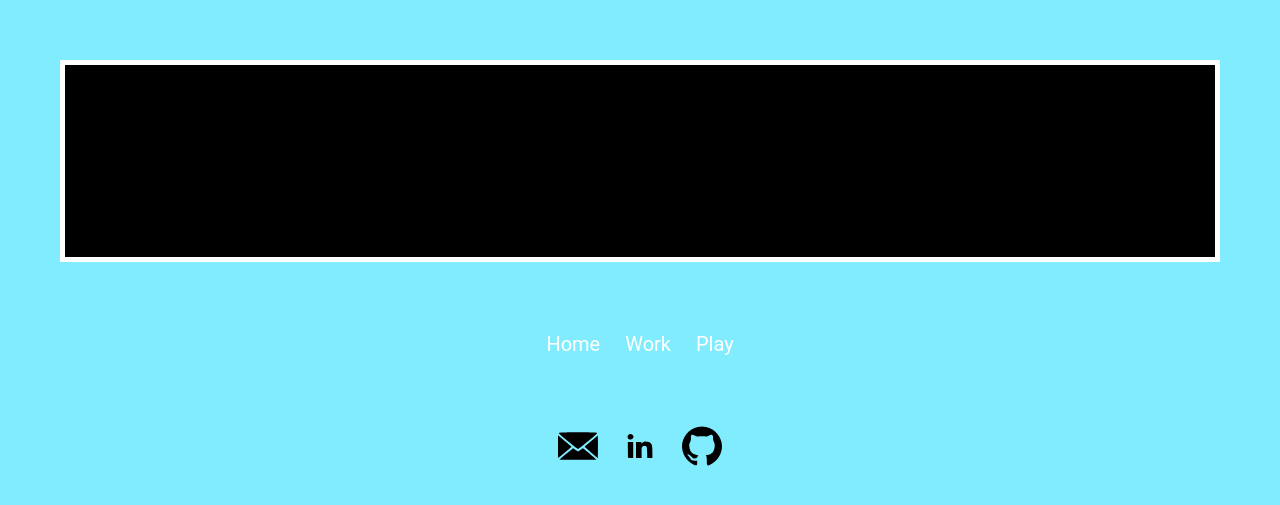
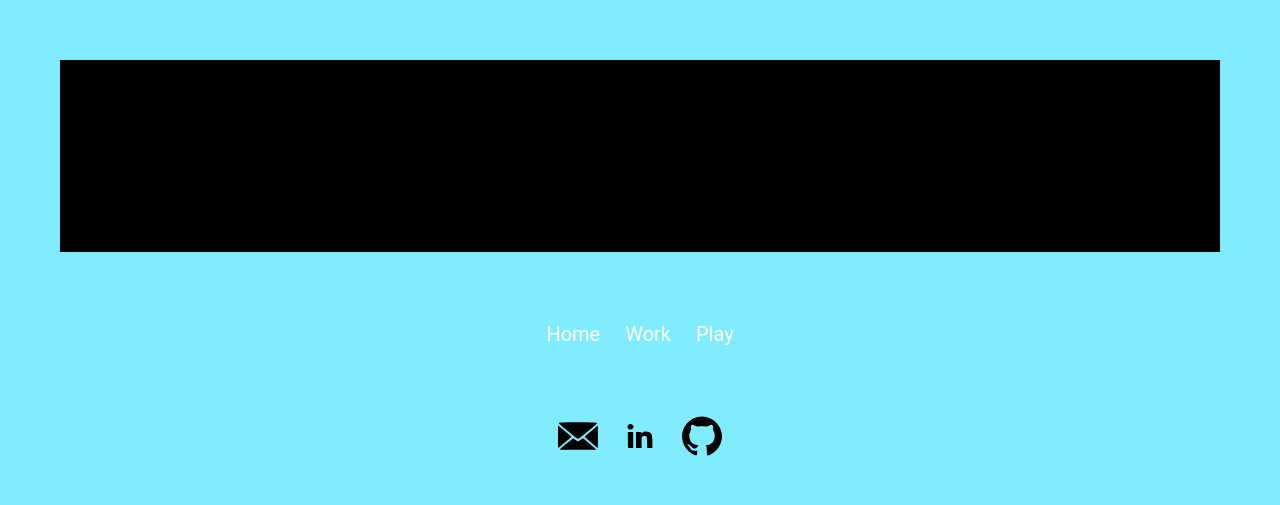
Before and after one commit to Anupya/anupya.github.io, a Jekyll site: the page built from index.html, in a window 1280 px wide. Shown: the top 505 px of the page. Built offline with Jekyll 4.4.1, drawn with Linux system fonts in a browser that asks for light colours.

Commit message:
corrected animation mistake

```diff
--- a/css/main.css
+++ b/css/main.css
@@ -18,16 +18,15 @@
     font-color: white;
     text-align: center;
     letter-spacing: expanded;
-    -webkit-animation-delay: 0.7s;
-    -moz-animation-delay: 0.7s;
-    animation-delay: 0.7s;
+    -webkit-animation-delay: fadein 0.7s;
+    -moz-animation-delay: fadein 0.7s;
+    animation-delay: fadein 0.7s;
 }
 .myName { /* ANUPYA PAMIDIMUKKALA */
     padding-top: 30px;
     padding-bottom: 20px;
     padding-left: 30px;
     padding-right: 30px;
-    border: 5px solid #FFFFFF;
 }
 
 footer ul {
@@ -38,9 +37,9 @@
     font-color: black;
     text-decoration: none;
     text-align: center;
-    -webkit-animation-delay: 1.2s;
-    -moz-animation-delay: 1.2s;
-    animation-delay: 1.2s;
+    -webkit-animation-delay: fadein 1.2s;
+    -moz-animation-delay: fadein 1.2s;
+    animation-delay: fadein 1.2s;
 }
 
 /* PARAGRAPHS AND BODY */
@@ -58,9 +57,9 @@
     overflow: scroll;
 }
 .bio {
-    -webkit-animation-delay: 1.2s;
-    -moz-animation-delay: 1.2s;
-    animation-delay: 1.2s;
+    -webkit-animation-delay: fadein 1.2s;
+    -moz-animation-delay: fadein 1.2s;
+    animation-delay: fadein 1.2s;
 }
 /* LINKS */
 /* HOME, WORK, PLAY */
@@ -72,9 +71,9 @@
     padding: 20px;
     list-style: none;
     text-align: center;
-    -webkit-animation-delay: 1.7s;
-    -moz-animation-delay: 1.7s;
-    animation-delay: 1.7s;
+    -webkit-animation-delay: fadein 1.7s;
+    -moz-animation-delay: fadein 1.7s;
+    animation-delay: fadein 1.7s;
 }
 li {
     display: inline-block;
@@ -176,19 +175,12 @@
 }
 
 @keyframes fall {
-
     100% {
         transform: translateY(0);
     }
-
 }
 
 /* FADE IN */
-div {
-    -webkit-animation: fadein 2s; /* Safari, Chrome and Opera > 12.1 */
-       -moz-animation: fadein 2s; /* Firefox < 16 */
-}
-
 @keyframes fadein {
     from { opacity: 0; }
     to   { opacity: 1; }
```
